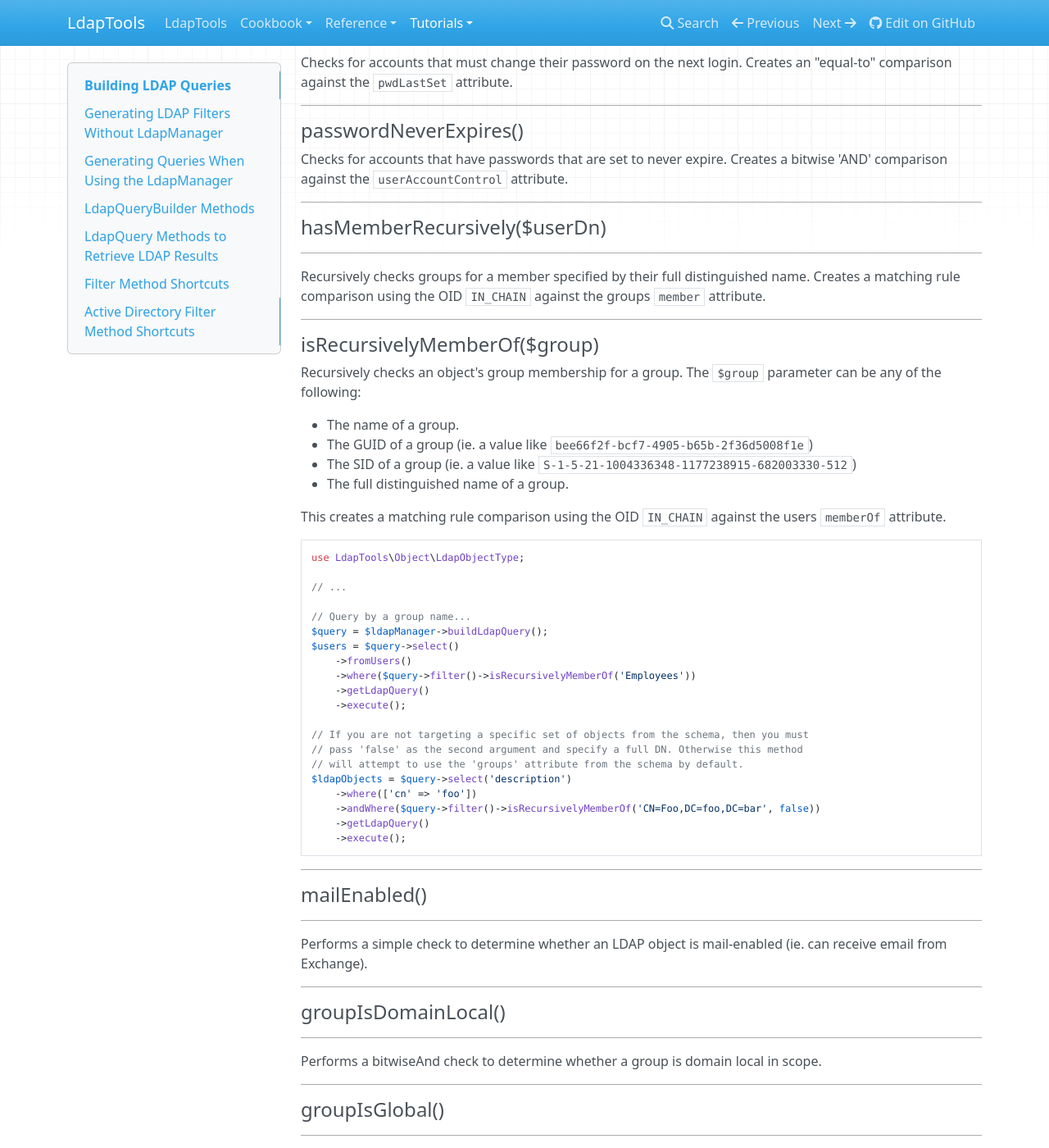
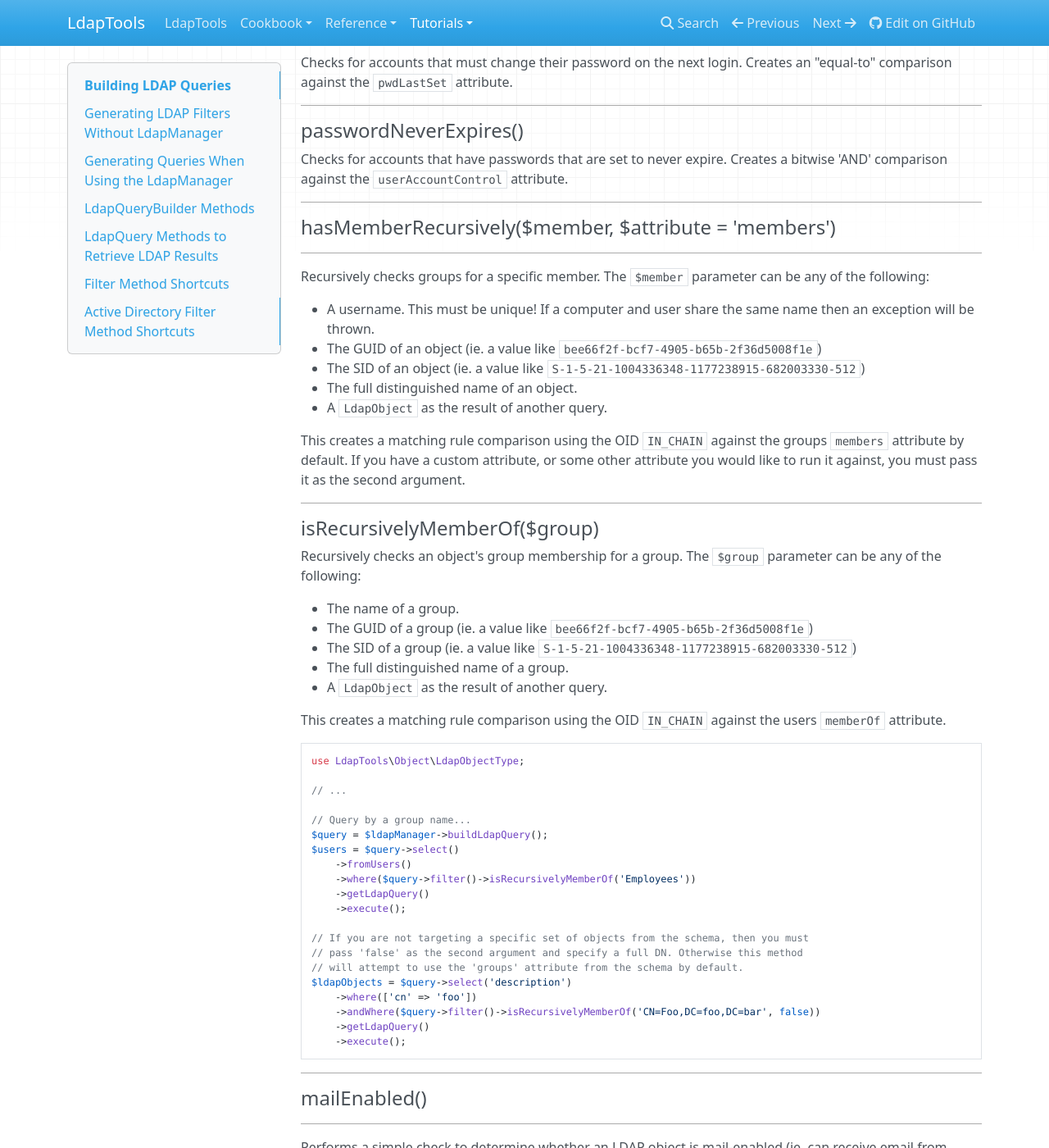
Before and after one commit to ldaptools/ldaptools, an MkDocs documentation site: the page built from docs/en/tutorials/Building-LDAP-Queries.md, in a window 1280 px wide and 1400 px high, scrolled down 10023 px. Shown: the whole window at 82% size. Built offline with MkDocs 1.6.1, drawn with Linux system fonts in a browser that asks for light colours; nearby versions of some CDN libraries.

Commit message:
Update the docs.

```diff
--- a/docs/en/tutorials/Building-LDAP-Queries.md
+++ b/docs/en/tutorials/Building-LDAP-Queries.md
@@ -523,11 +523,20 @@ Checks for accounts that have passwords that are set to never expire. Creates a
 `userAccountControl` attribute.
 
 ------------------------
-#### hasMemberRecursively($userDn)
+#### hasMemberRecursively($member, $attribute = 'members')
 ---
 
-Recursively checks groups for a member specified by their full distinguished name. Creates a matching rule comparison
-using the OID `IN_CHAIN` against the groups `member` attribute.
+Recursively checks groups for a specific member. The `$member` parameter can be any of the following:
+
+ * A username. This must be unique! If a computer and user share the same name then an exception will be thrown.
+ * The GUID of an object (ie. a value like `bee66f2f-bcf7-4905-b65b-2f36d5008f1e`)
+ * The SID of an object (ie. a value like `S-1-5-21-1004336348-1177238915-682003330-512`)
+ * The full distinguished name of an object.
+ * A `LdapObject` as the result of another query.
+
+This creates a matching rule comparison using the OID `IN_CHAIN` against the groups `members` attribute by default. If
+you have a custom attribute, or some other attribute you would like to run it against, you must pass it as the second
+argument.
 
 ------------------------
 #### isRecursivelyMemberOf($group)
@@ -538,6 +547,7 @@ Recursively checks an object's group membership for a group. The `$group` parame
 * The GUID of a group (ie. a value like `bee66f2f-bcf7-4905-b65b-2f36d5008f1e`)
 * The SID of a group (ie. a value like `S-1-5-21-1004336348-1177238915-682003330-512`)
 * The full distinguished name of a group.
+* A `LdapObject` as the result of another query.
 
 This creates a matching rule comparison using the OID `IN_CHAIN` against the users `memberOf` attribute.
 
```
